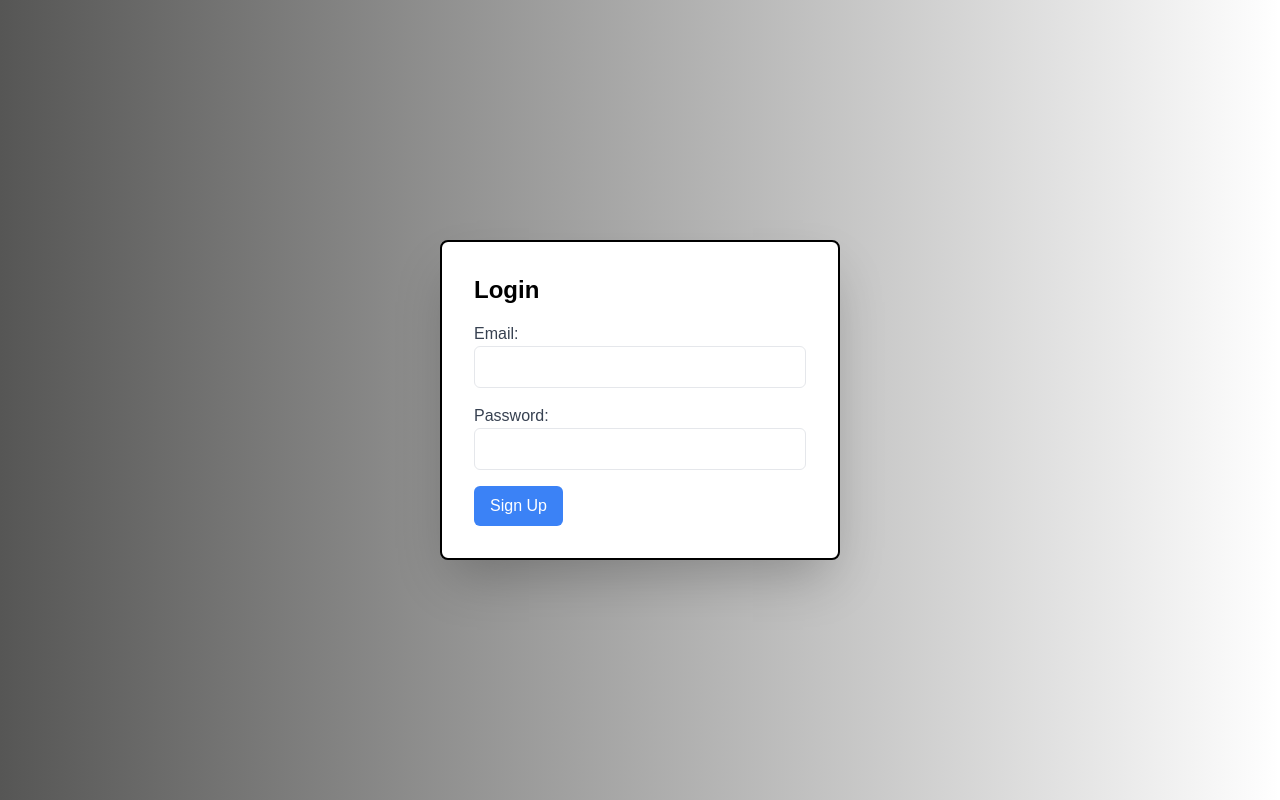
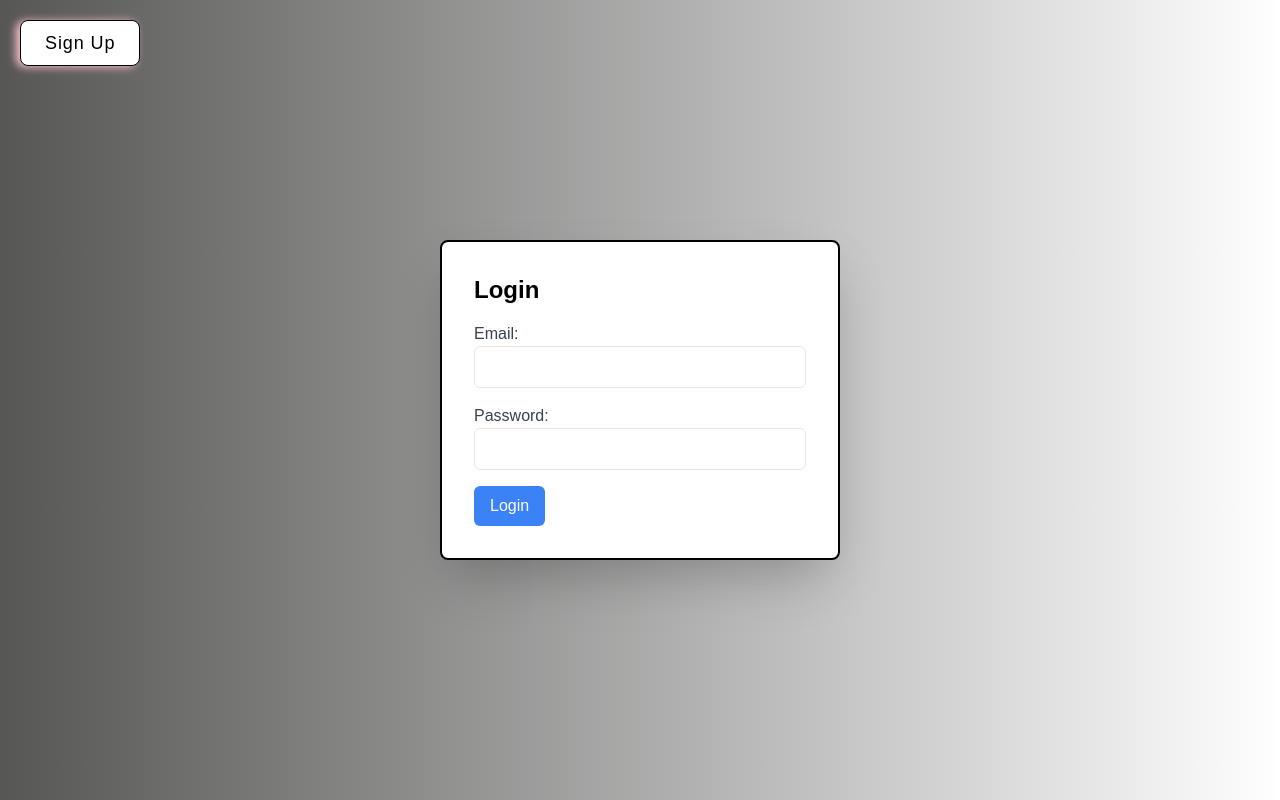
Before and after one commit to Sahitya1707/JWT_AUTH, a Next.js app in the folder frontend/: page /login in a window 1280 px wide. Built offline with nearby package versions, Linux system fonts and the light colour scheme; a web font is replaced by a local one.

Commit message:
send the login data to backend

```diff
--- a/frontend/src/app/login/page.js
+++ b/frontend/src/app/login/page.js
@@ -3,24 +3,48 @@ import React, { useState } from "react";
 import LoginHeading from "../components/LoginHeading";
 import LoginInput from "../components/LoginInput";
 import LoginButton from "../components/LoginButton";
+import Button from "../components/Button";
+import { backendUrl } from "../utils/constant";
 
 const Page = () => {
   const handleInput = (e) => {
-    setSignupData({ ...signupData, [`${e.target.name}`]: e.target.value });
+    setLoginData({ ...loginData, [`${e.target.name}`]: e.target.value });
   };
-  const [signupData, setSignupData] = useState({
+  const [loginData, setLoginData] = useState({
     email: "",
     password: "",
   });
-  const handleLogin = () => {
+  const handleLogin = async (e) => {
+    e.preventDefault();
     console.log("login is handled");
+    if (loginData.email === "" || loginData.password === "") {
+      console.log("Fill Out the form again");
+      alert("Form is Empty");
+      return null;
+    }
+    try {
+      const response = await fetch(`${backendUrl}login`, {
+        method: "POST",
+        body: JSON.stringify(loginData),
+        headers: {
+          Accept: "application/json",
+          "Content-Type": "application/json",
+        },
+      });
+      console.log(response);
+    } catch (err) {
+      console.log(err);
+    }
   };
   return (
     <div
       className="flex
- items-center justify-center h-screen "
+ items-center justify-center h-screen w-full relative"
     >
       {" "}
+      <div className="absolute top-5 left-5">
+        <Button text="Sign Up" link={"/signup"} shadowColor={"pink"} />
+      </div>{" "}
 
       <div className="bg-white p-8 rounded-lg shadow-2xl w-[25rem] border-2 border-solid border-black">
         <LoginHeading text="Login" />
@@ -29,15 +53,15 @@ const Page = () => {
             label={"Email:"}
             handleInput={handleInput}
             type="email"
-            value={signupData.email}
+            value={loginData.email}
           />
           <LoginInput
             label="Password:"
             handleInput={handleInput}
             type={"password"}
-            value={signupData.password}
+            value={loginData.password}
           />
-          <LoginButton text="sign up" handleButton={handleLogin} />
+          <LoginButton text="Login" handleButton={handleLogin} />
         </form>
       </div>
     </div>
```
Also changed, not shown: 1 other file (tests, documents, lock files or other folders).
